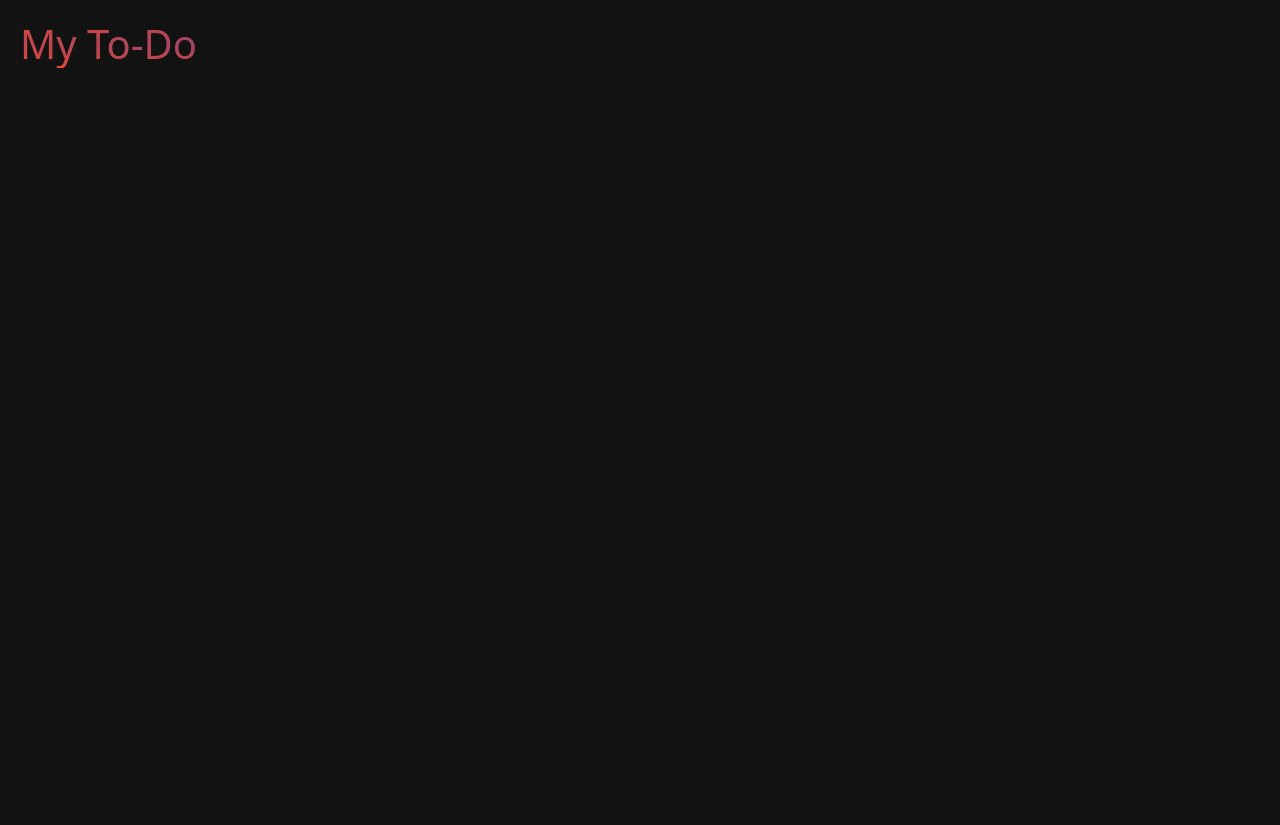
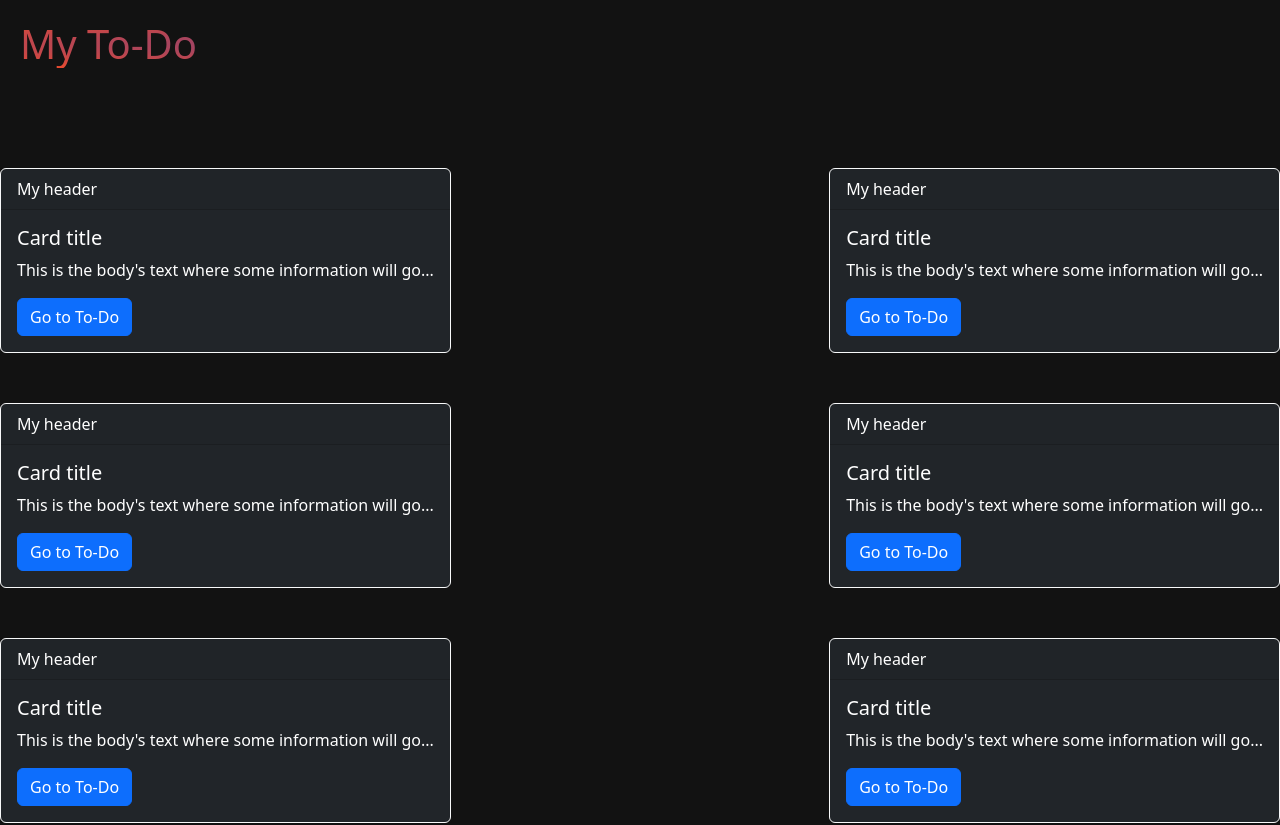
Before and after one commit to angyb00/My-ToDo, a React (Create React App) app: page / in a window 1280 px wide. Shown: the top 825 px of the page. Before the commit the page ends 800 px from the top, so only its background shows below. Built offline with nearby package versions, Linux system fonts and the light colour scheme.

Commit message:
Created ToDo Card rows

```diff
--- a/src/App.css
+++ b/src/App.css
@@ -4,8 +4,17 @@
   color: transparent;
   margin-top: 20px;
   margin-left: 20px;
+  margin-bottom: 100px;
   background-clip: text;
   -webkit-background-clip: text;
+}
+
+.row-container {
+  display: flex;
+  flex-direction: row;
+  flex-wrap: wrap;
+  justify-content: space-between;
+
 }
 
 
--- a/src/App.js
+++ b/src/App.js
@@ -1,4 +1,5 @@
 import './App.css';
+import ToDoCard from './ToDoCard';
 import Button from 'react-bootstrap/Button';
 import Badge from 'react-bootstrap/Badge';
 
@@ -11,6 +12,21 @@ function App() {
           My To-Do
         </h1>
       </section>
+      <div>
+
+      </div>
+      <div className='row-container'>
+          <ToDoCard/>
+          <ToDoCard/>
+          <ToDoCard/>
+          <ToDoCard/>
+          <ToDoCard/>
+          <ToDoCard/>
+          <ToDoCard/>
+          <ToDoCard/>
+          <ToDoCard/>
+          <ToDoCard/>
+      </div>
     </div>
   );
 }
--- /dev/null
+++ b/src/ToDoCard.js
@@ -0,0 +1,22 @@
+import Card from 'react-bootstrap/Card';
+import { Button } from 'react-bootstrap';
+
+export default function ToDoCard(){
+    return (
+        <Card
+            bg="dark"
+            text="white"
+            border="light"
+            style={{marginBottom: "50px"}}
+        >
+            <Card.Header>My header</Card.Header>
+            <Card.Body>
+                <Card.Title>Card title</Card.Title>
+                <Card.Text>
+                    This is the body's text where some information will go...
+                </Card.Text>
+                <Button variant="primary">Go to To-Do</Button>
+            </Card.Body>
+        </Card>
+    )
+}
```
